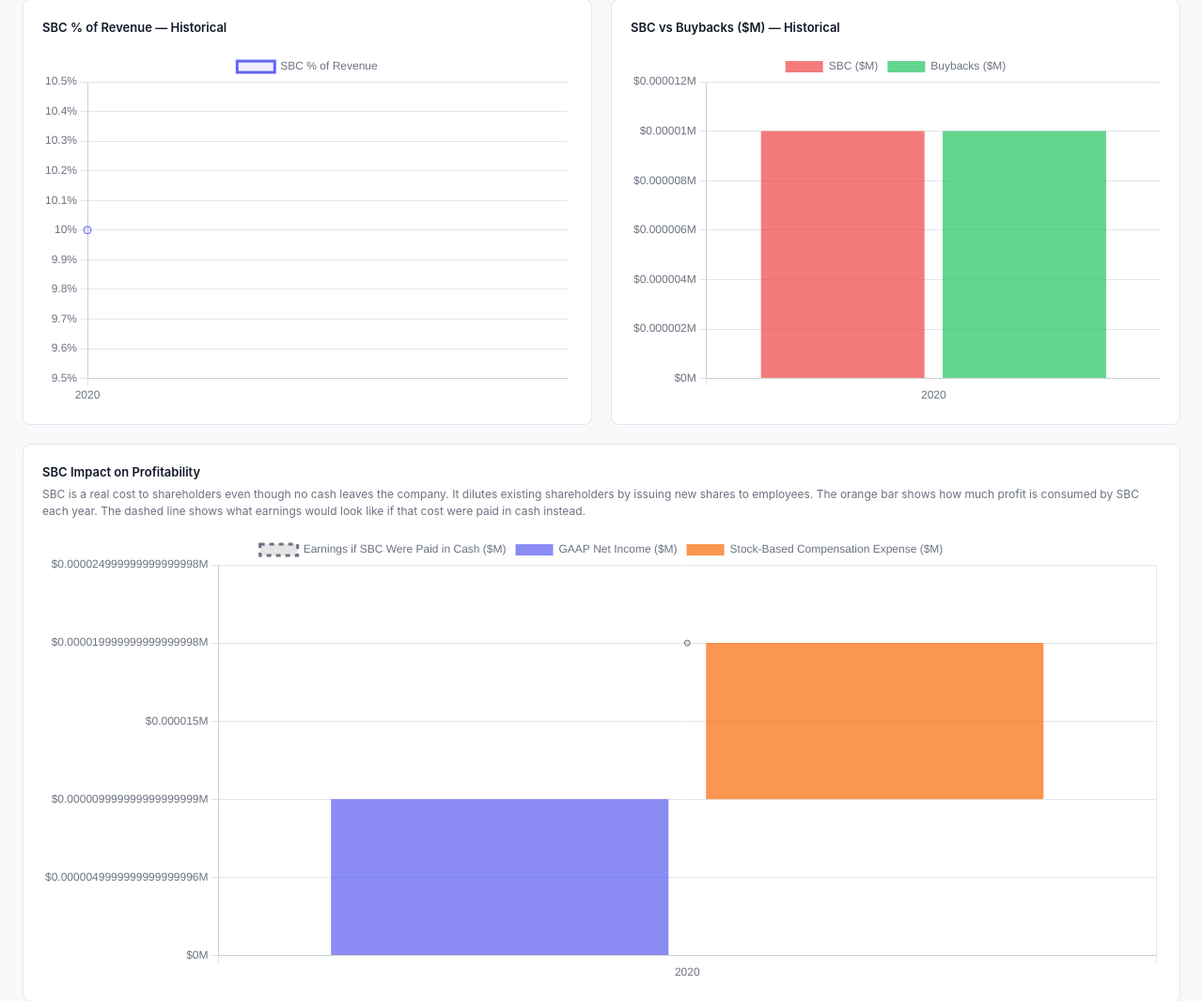
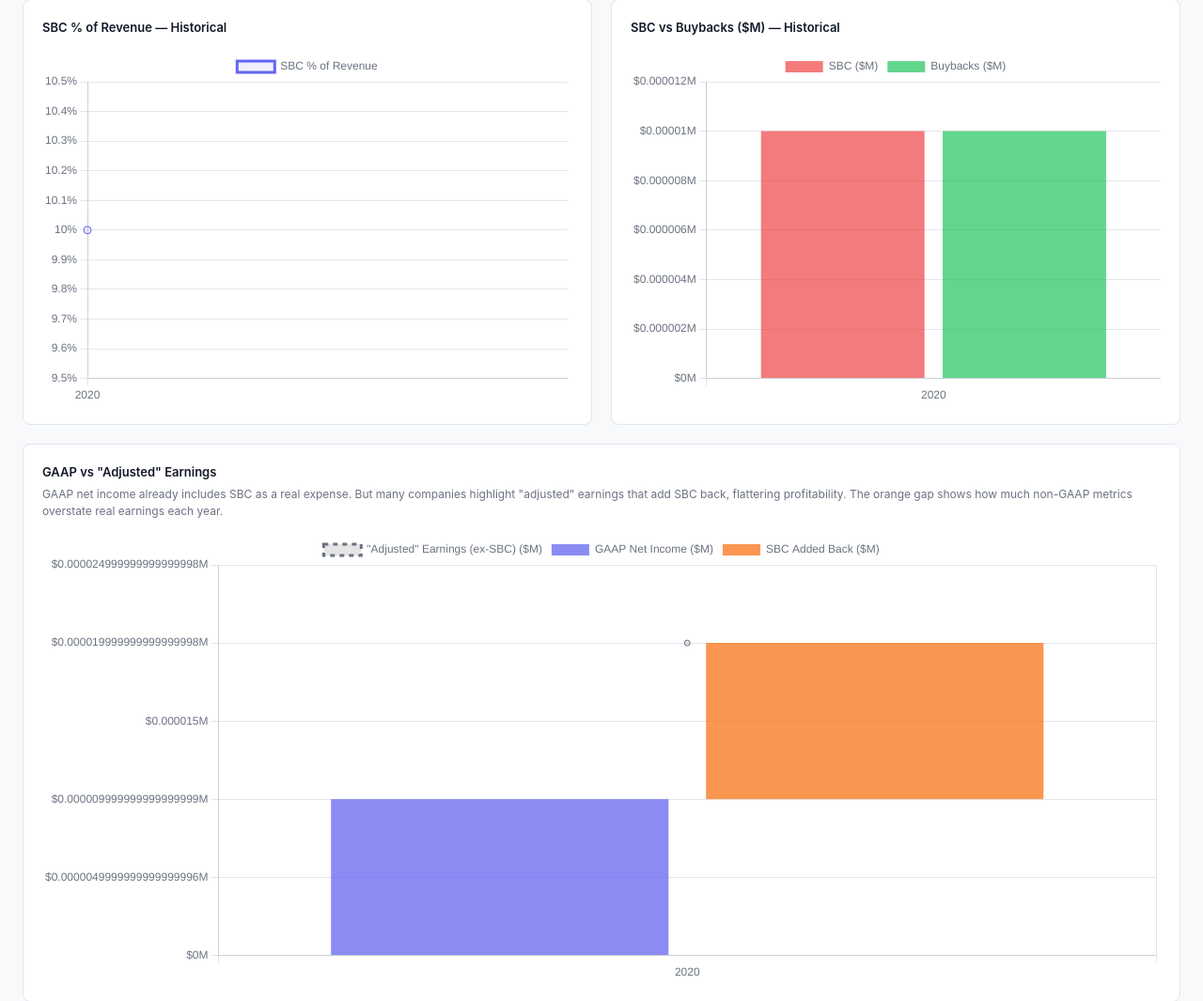
Before and after one commit to acsterne/sbc-tracker, a Flask app: page /company/1 in a window 1280 px wide. Shown: the part 392-1457 px from the top of the page at 94% size. Run offline with Flask 3, Linux system fonts and the light colour scheme; a database or web service that is not in the repository returns one stand-in record (values such as "Sample title"); data that the repository does not hold is empty; some libraries are stand-ins or nearby versions.

Commit message:
Fix profitability chart: reframe as GAAP vs adjusted earnings gap
The old framing ("earnings if SBC were paid in cash") was misleading —
cash comp would still be an expense. The chart actually shows the gap
between GAAP net income and "adjusted" earnings that add back SBC,
which is the metric companies use to flatter profitability.

Co-Authored-By: Claude Opus 4.6 (1M context) <noreply@anthropic.com>

```diff
--- a/templates/company.html
+++ b/templates/company.html
@@ -70,12 +70,11 @@
 
 <!-- Chart 1: SBC Profitability Impact (fixed) -->
 <div class="card" style="margin-bottom:20px;">
-    <div style="font-weight:600;margin-bottom:4px;font-size:13px;">SBC Impact on Profitability</div>
+    <div style="font-weight:600;margin-bottom:4px;font-size:13px;">GAAP vs "Adjusted" Earnings</div>
     <div style="color:var(--muted);font-size:12px;margin-bottom:16px;">
-        SBC is a real cost to shareholders even though no cash leaves the company.
-        It dilutes existing shareholders by issuing new shares to employees.
-        The orange bar shows how much profit is consumed by SBC each year.
-        The dashed line shows what earnings would look like if that cost were paid in cash instead.
+        GAAP net income already includes SBC as a real expense. But many companies highlight
+        "adjusted" earnings that add SBC back, flattering profitability.
+        The orange gap shows how much non-GAAP metrics overstate real earnings each year.
     </div>
     <canvas id="profitChart" height="120"></canvas>
 </div>
@@ -244,13 +243,13 @@ new Chart(document.getElementById('profitChart'), {
                 order: 2,
             },
             {
-                label: 'Stock-Based Compensation Expense ($M)',
+                label: 'SBC Added Back ($M)',
                 data: sbcFloating,
                 backgroundColor: 'rgba(249,115,22,0.75)',
                 order: 2,
             },
             {
-                label: 'Earnings if SBC Were Paid in Cash ($M)',
+                label: '"Adjusted" Earnings (ex-SBC) ($M)',
                 data: preSbc,
                 type: 'line',
                 borderColor: '#6b7280',
```
